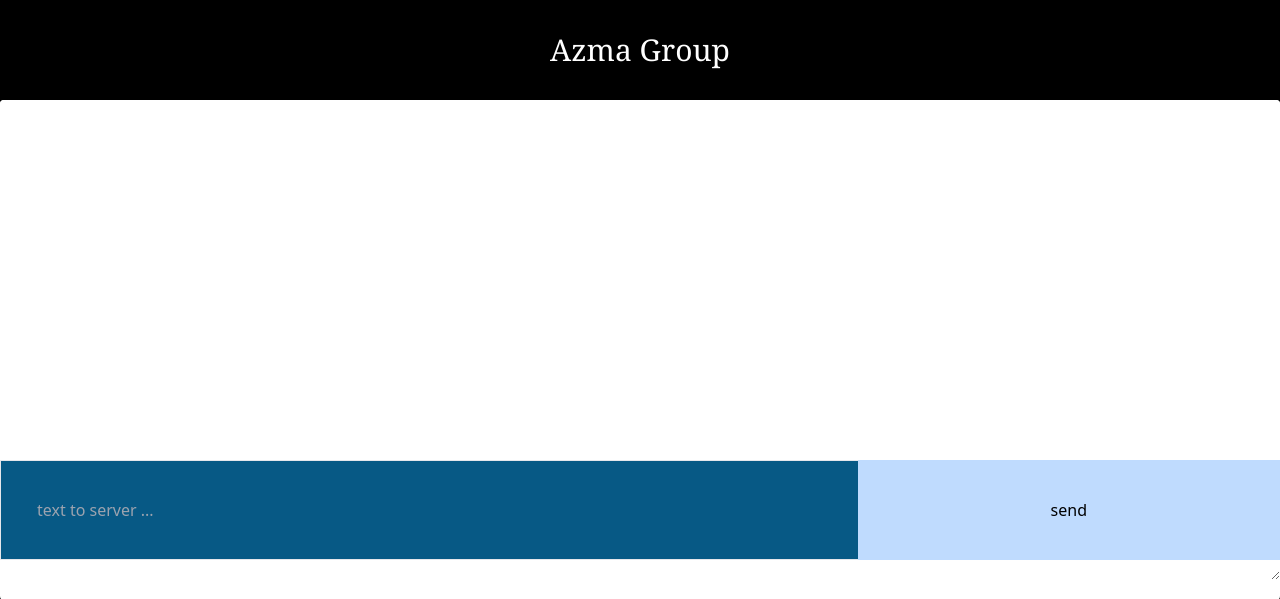
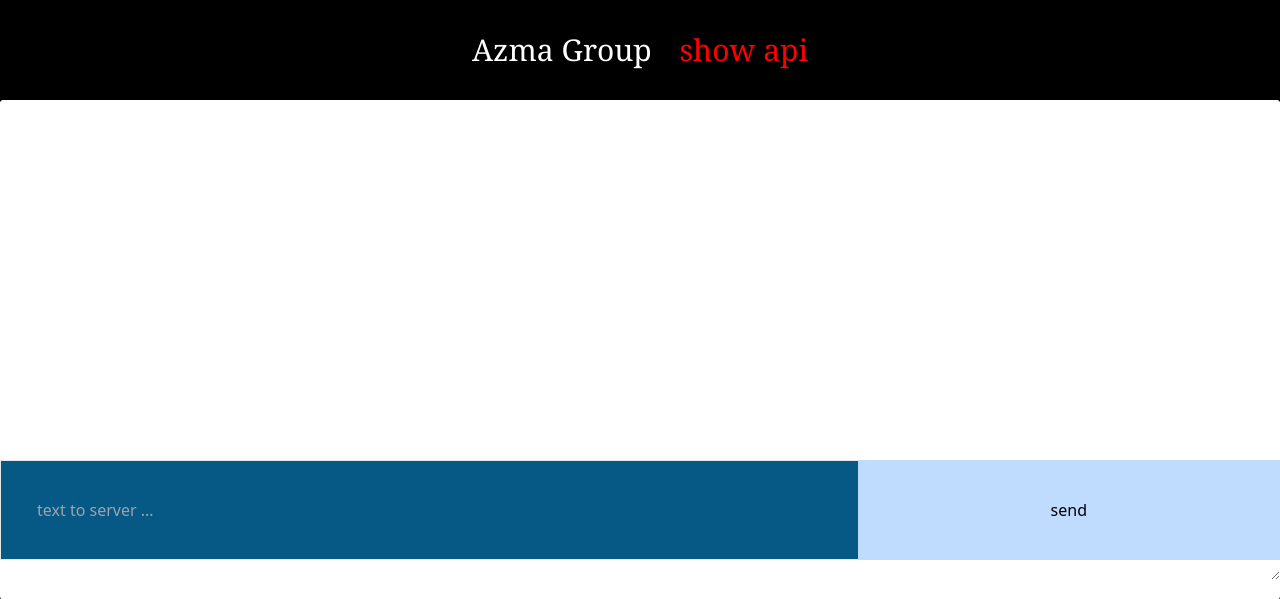
Before and after one commit to Mehdizamanian/Azma_Project, a Django app: page / in a window 1280 px wide. Shown: the top 599 px of the page. Run offline with Django 4.2, Linux system fonts and the light colour scheme; some libraries are stand-ins or nearby versions.

Commit message:
base edited

```diff
--- a/templates/base.html
+++ b/templates/base.html
@@ -15,7 +15,7 @@
   <div class="w-fullscreen bg-black h-[100px] place-items-center content-center">
 
     <h1 class="text-white text-3xl content-center font-serif">
-      Azma Group
+      Azma Group <a class="pl-5" style="color:red" href="{% url "echo:api" %}"> show api </a>
     </h1>
   </div>
 
```
